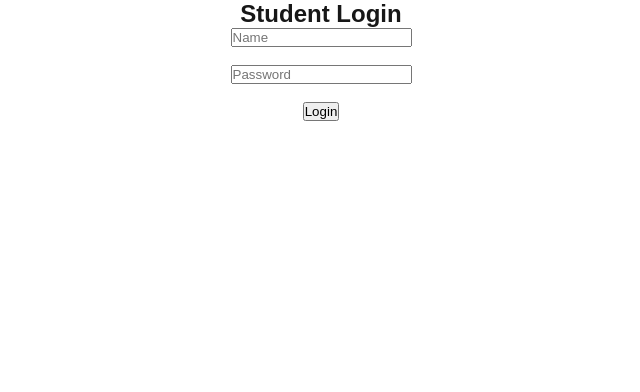
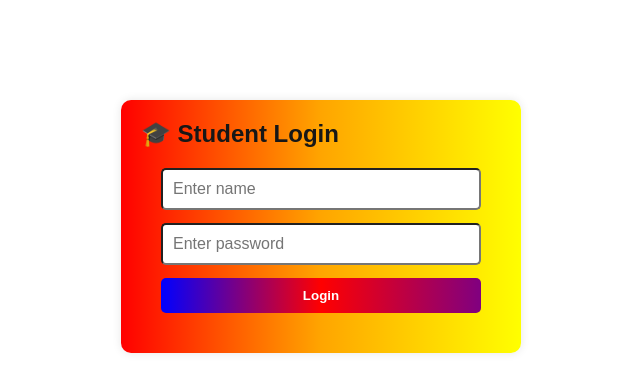
Before and after one commit to ERICK5940/es5-and6, a Next.js app: page / in a window 1280 px wide. Shown: the top 392 px of the page, without its empty margins (319-959 px from the left). Built offline with nearby package versions, Linux system fonts and the light colour scheme.

Commit message:
21.07.2025(add some styles and animations)

```diff
--- a/src/app/page.js
+++ b/src/app/page.js
@@ -7,32 +7,71 @@ export default function LoginPage() {
   const [name, setName] = useState("");
   const [password, setPassword] = useState("");
 
-  const handleLogin = (e) => {
+  const handleSubmit = (e) => {
     e.preventDefault();
+
     const student = new Student(name, password);
     const message = student.login();
     alert(message);
   };
 
   return (
-    <center>
-    <div>
-      <h2>Student Login</h2>
-      <form onSubmit={handleLogin}>
+    <div style={styles.container}>
+      <h2>🎓 Student Login</h2>
+      <form onSubmit={handleSubmit} style={styles.form}>
         <input
           type="text"
-          placeholder="Name"
+          placeholder="Enter name"
           value={name}
           onChange={(e) => setName(e.target.value)}
-        /><br /><br />
+          style={styles.input}
+        />
         <input
           type="password"
-          placeholder="Password"
+          placeholder="Enter password"
           value={password}
           onChange={(e) => setPassword(e.target.value)}
-        /><br /><br />
-        <button type="submit">Login</button>
+          style={styles.input}
+        />
+        <button type="submit" style={styles.button}>Login</button>
       </form>
-    </div></center>
+    </div>
   );
 }
+
+const styles = {
+  container: {
+    maxWidth: "400px",
+    margin: "100px auto",
+    padding: "20px",
+    background: "linear-gradient(270deg ,yellow,orange,red)",
+    boxShadow: "0 0 10px rgba(0,0,0,0.1)",
+    borderRadius: "10px",
+    justifycontent:"center",
+    Alignitems: "center",
+  },
+  form: {
+    display: "flex",
+    alignitems:"center",
+    flexDirection: "column",
+    padding:"20px",
+    gap: "13px",
+  },
+  input: {
+    padding: "10px",
+    fontSize: "16px",
+    borderRadius:"5px"
+  },
+  button: {
+    maxWidth:"350gpx",
+    padding: "10px 20px",
+    background: "linear-gradient(to right ,blue,red,purple)",
+    color: "white",
+    border: "none",
+    cursor:"pointer",
+    transition:"0.3",
+    borderRadius: "5px",
+    fontWeight: "bold",
+    textAlign:"center",
+  },
+};
```
